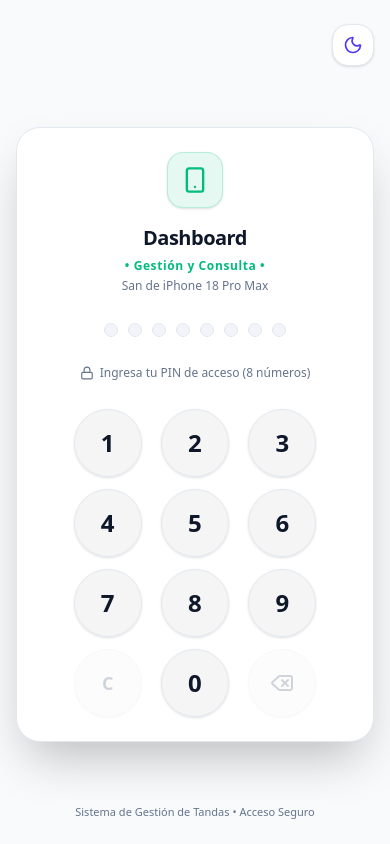
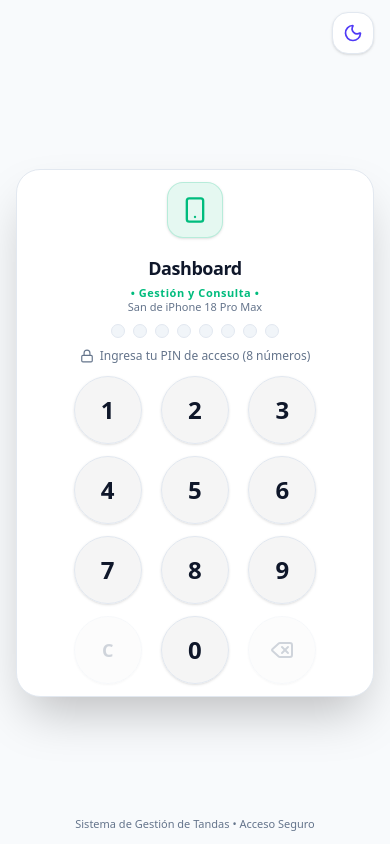
Before and after one commit to christianmed/san-iphone-2026, a Next.js app: page / in a window 390 px wide. Built offline with nearby package versions, Linux system fonts and the light colour scheme.

Commit message:
fix: optimizar espaciado vertical para vista movil 100dvh sin scroll

```diff
--- a/components/NumericKeypadLogin.jsx
+++ b/components/NumericKeypadLogin.jsx
@@ -90,9 +90,9 @@ export default function NumericKeypadLogin({ onLoginSuccess, theme, toggleTheme
   };
 
   return (
-    <div className="min-h-screen bg-[var(--bg-main)] text-[var(--text-main)] flex flex-col justify-between items-center p-4 relative theme-transition select-none">
+    <div className="h-[100dvh] min-h-[100dvh] max-h-[100dvh] overflow-hidden bg-[var(--bg-main)] text-[var(--text-main)] flex flex-col justify-between items-center px-4 py-2 sm:p-4 relative theme-transition select-none">
       {/* Botón Flotante Superior de Tema (Claro / Oscuro) */}
-      <header className="w-full max-w-md flex justify-end pt-2">
+      <header className="w-full max-w-md flex justify-end pt-1 sm:pt-2">
         <button
           onClick={toggleTheme}
           className="p-2.5 rounded-2xl bg-[var(--bg-card)] hover:bg-[var(--bg-card-hover)] border border-[var(--border-main)] text-[var(--text-main)] active:scale-95 transition-all shadow-sm"
@@ -109,7 +109,7 @@ export default function NumericKeypadLogin({ onLoginSuccess, theme, toggleTheme
       {/* Tarjeta Central del Teclado Numérico */}
       <main className="my-auto w-full max-w-sm">
         <div
-          className={`bg-[var(--bg-card)] border border-[var(--border-main)] rounded-3xl p-6 sm:p-8 shadow-2xl theme-transition transition-transform ${
+          className={`bg-[var(--bg-card)] border border-[var(--border-main)] rounded-3xl py-3 px-5 sm:p-8 shadow-2xl theme-transition transition-transform ${
             isShaking ? 'animate-shake border-rose-500/50' : ''
           }`}
         >
@@ -122,10 +122,10 @@ export default function NumericKeypadLogin({ onLoginSuccess, theme, toggleTheme
 
           {/* Título y Subtítulo */}
           <div className="text-center space-y-1">
-            <h1 className="text-xl font-black tracking-tight text-[var(--text-main)]">
+            <h1 className="text-lg sm:text-xl font-black tracking-tight text-[var(--text-main)]">
               Dashboard
             </h1>
-            <div className="text-center text-xs font-semibold leading-relaxed">
+            <div className="text-center text-[11px] sm:text-xs font-semibold leading-tight sm:leading-relaxed">
               <p className="text-emerald-500 tracking-wider font-bold">
                 • Gestión y Consulta •
               </p>
@@ -136,7 +136,7 @@ export default function NumericKeypadLogin({ onLoginSuccess, theme, toggleTheme
           </div>
 
           {/* Indicadores Circulares de los 8 Dígitos */}
-          <div className="flex items-center justify-center gap-2.5 my-6 py-1">
+          <div className="flex items-center justify-center gap-2 sm:gap-2.5 my-2 sm:my-6 py-0.5">
             {Array.from({ length: 8 }).map((_, index) => {
               const isFilled = index < pin.length;
               return (
@@ -153,7 +153,7 @@ export default function NumericKeypadLogin({ onLoginSuccess, theme, toggleTheme
           </div>
 
           {/* Mensaje de Instrucción o Error */}
-          <div className="text-center min-h-[24px] mb-5">
+          <div className="text-center min-h-[20px] sm:min-h-[24px] mb-2 sm:mb-5">
             {isLoading ? (
               <div className="flex items-center justify-center gap-2 text-xs text-emerald-500 font-semibold animate-pulse">
                 <RefreshCw className="w-3.5 h-3.5 animate-spin" />
@@ -222,7 +222,7 @@ export default function NumericKeypadLogin({ onLoginSuccess, theme, toggleTheme
       </main>
 
       {/* Pie de Página Sutil */}
-      <footer className="w-full text-center pb-2 text-[11px] text-[var(--text-muted)]">
+      <footer className="w-full text-center py-1 sm:pb-2 text-[11px] text-[var(--text-muted)]">
         <span>Sistema de Gestión de Tandas • Acceso Seguro</span>
       </footer>
     </div>
```
